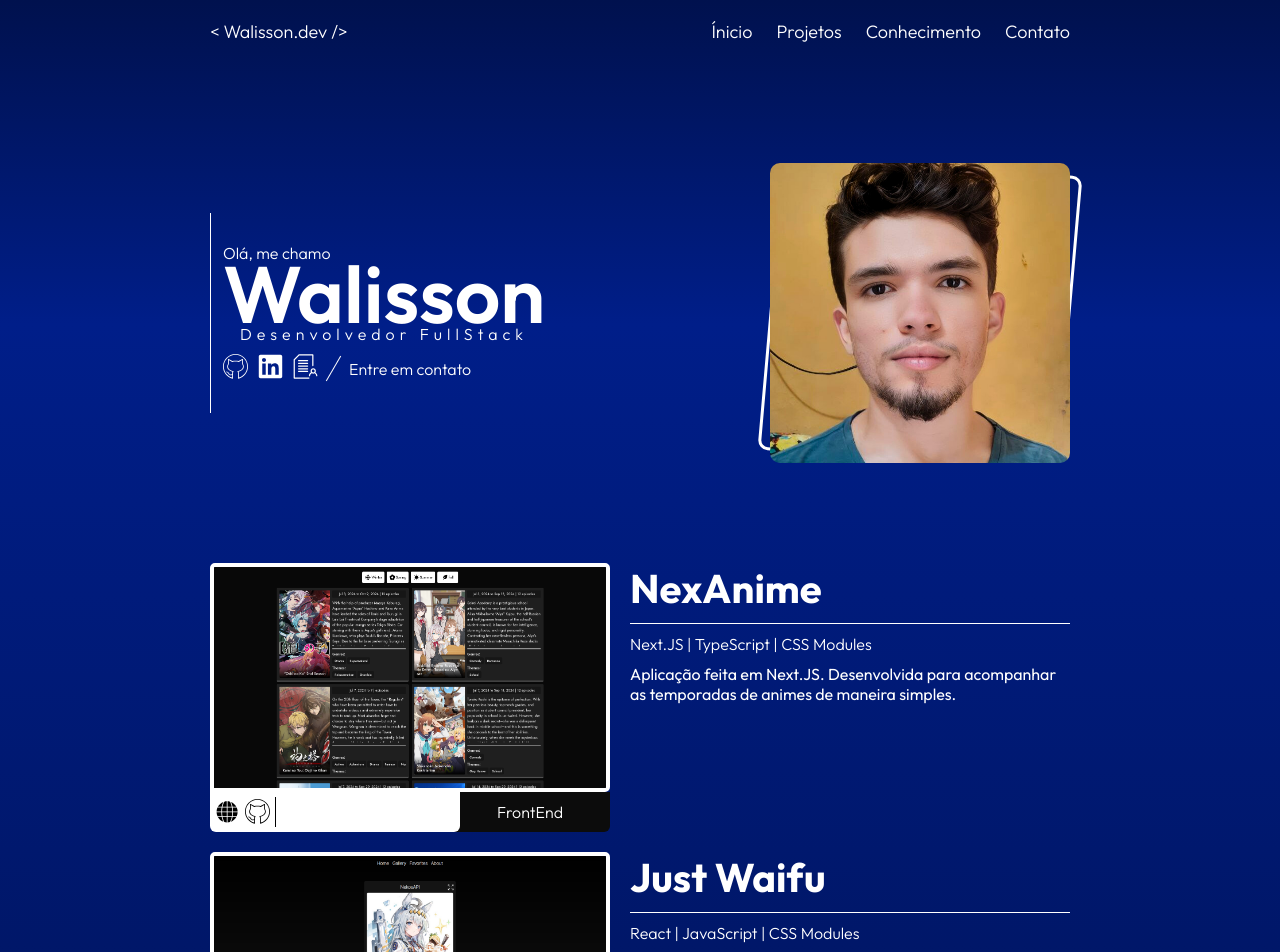
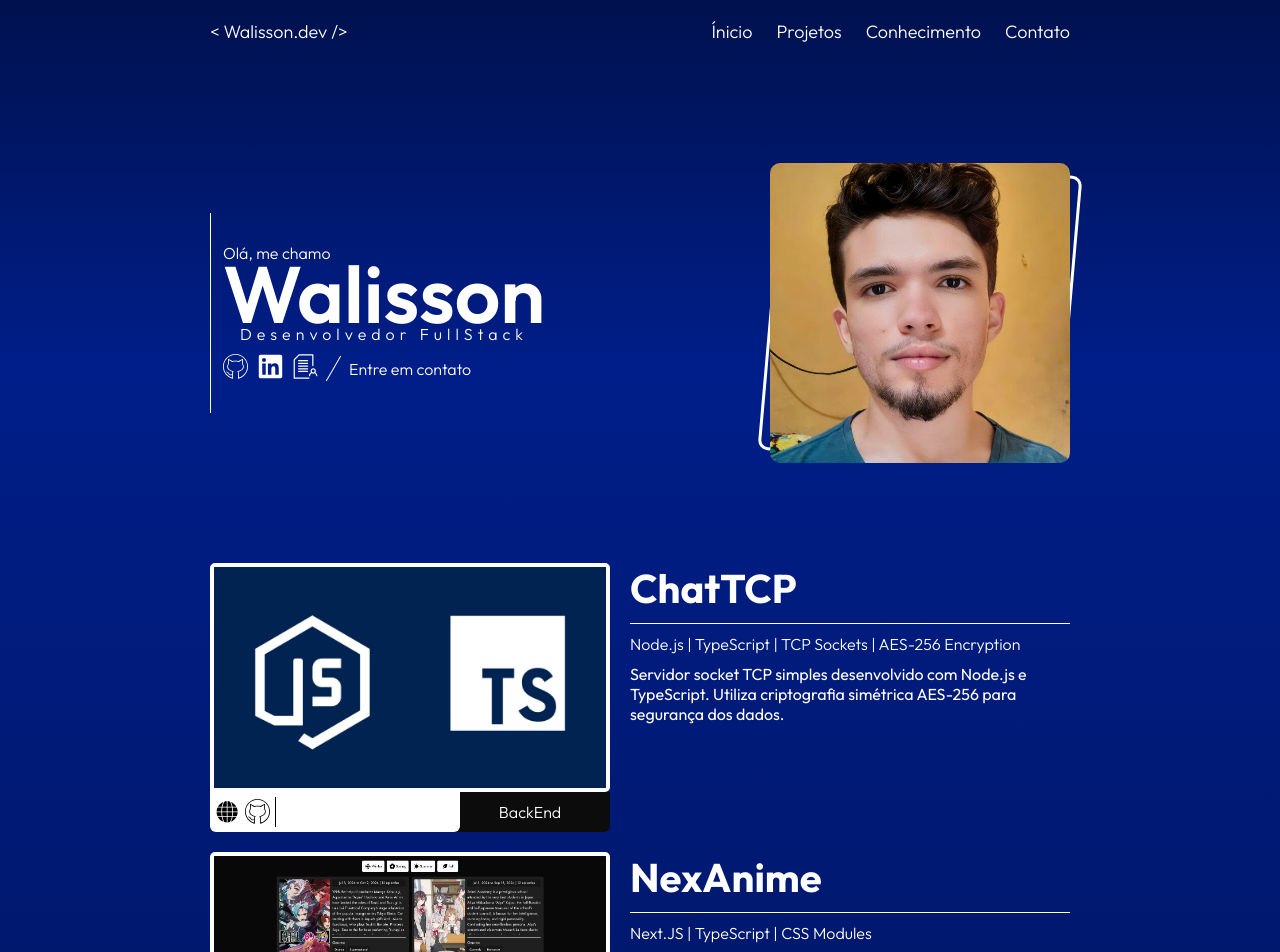
Before and after one commit to Sileniz/personalWebsite, a Next.js app: page / in a window 1280 px wide. Shown: the top 952 px of the page. Built offline with nearby package versions, Linux system fonts and the light colour scheme.

Commit message:
add new project

```diff
--- a/src/app/libs/project.ts
+++ b/src/app/libs/project.ts
@@ -1,6 +1,7 @@
 import NexAnime from "@images/NexAnime.png"
 import JustWaifu from '@images/JustWaifu.png'
 import Portfolio from '@images/Portfolio.png'
+import ChatTcp from '@images/Chat_TCP.jpg'
 import { StaticImageData } from "next/image";
 
 interface Project {
@@ -14,6 +15,15 @@ interface Project {
 }
 
 const projects: Project[] = [
+    {
+        Github: 'https://github.com/Sileniz/Chat_TCP',
+        Project: '#',
+        projectName: "ChatTCP",
+        technologiesUsed: "Node.js | TypeScript | TCP Sockets | AES-256 Encryption",
+        projectType: "BackEnd",
+        imageSrc: ChatTcp,
+        projectDescription: "Servidor socket TCP simples desenvolvido com Node.js e TypeScript. Utiliza criptografia simétrica AES-256 para segurança dos dados."
+    },
     {
         Github: 'https://github.com/Sileniz/NexAnime',
         Project: 'https://nex-anime.vercel.app/',
```
Also changed, not shown: public/images/Chat_TCP.jpg (added).
